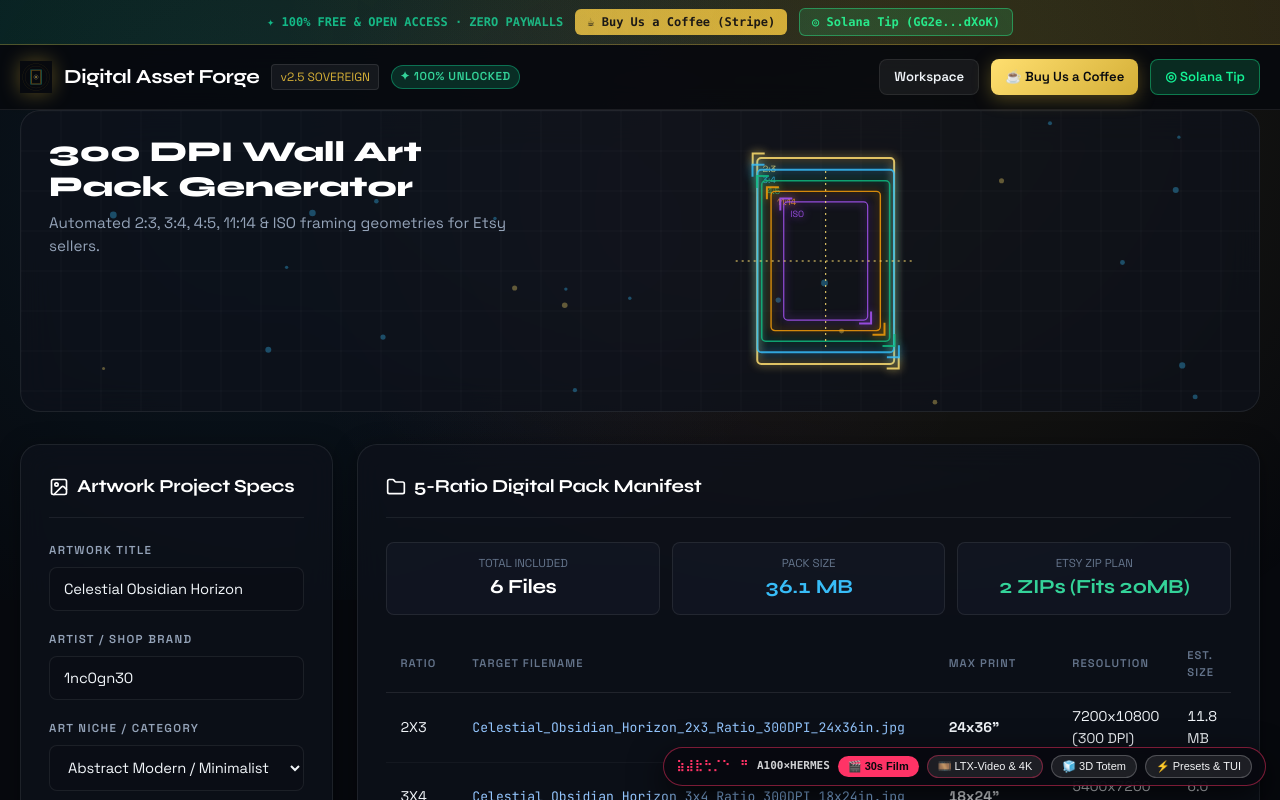
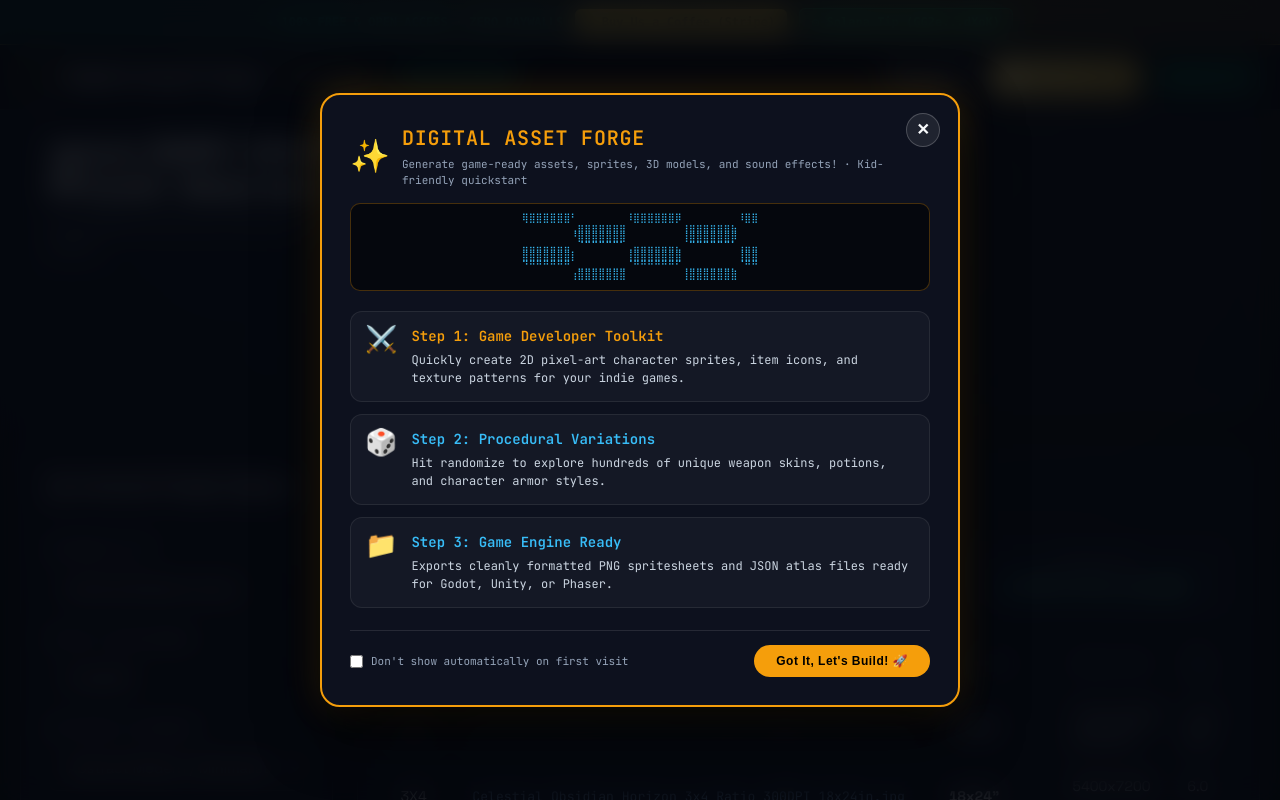
Before and after one commit to 1nc0gn30/digital-asset-forge, a website: page public/index.html in a window 1280 px wide. Shown: the top 800 px of the page. Drawn offline with Linux system fonts and the light colour scheme.

Commit message:
feat: add kid-friendly tutorial modal with live Braille wave, remove A100 bar

```diff
--- a/public/index.html
+++ b/public/index.html
@@ -303,6 +303,22 @@
 
   <script src="/hero_canvas.js"></script>
   <script src="/app.js"></script>
-  <script src="/assets/sovereign-upgrade.js" defer></script>
+
+
+  <script src="/sovereign_tutorial.js"></script>
+  <script>
+    window.addEventListener("DOMContentLoaded", function() {
+      if (window.createSovereignTutorial) {
+        window.createSovereignTutorial({
+          toolId: "digital-asset-forge",
+          toolName: "Digital Asset Forge",
+          tagline: "Generate game-ready assets, sprites, 3D models, and sound effects!",
+          accentColor: "#F59E0B",
+          steps: [{"icon": "\u2694\ufe0f", "title": "Game Developer Toolkit", "desc": "Quickly create 2D pixel-art character sprites, item icons, and texture patterns for your indie games."}, {"icon": "\ud83c\udfb2", "title": "Procedural Variations", "desc": "Hit randomize to explore hundreds of unique weapon skins, potions, and character armor styles."}, {"icon": "\ud83d\udcc1", "title": "Game Engine Ready", "desc": "Exports cleanly formatted PNG spritesheets and JSON atlas files ready for Godot, Unity, or Phaser."}]
+        });
+      }
+    });
+  </script>
+
 </body>
 </html>
--- /dev/null
+++ b/public/sovereign_tutorial.js
@@ -0,0 +1,136 @@
+/**
+ * Sovereign Reusable Kid-Friendly Tutorial & Braille/ASCII Magic Engine
+ * Author: Neal Frazier Tech (@1nc0gn30) • NullAI Platform
+ */
+(function() {
+  if (window.__SOVEREIGN_TUTORIAL_ATTACHED__) return;
+  window.__SOVEREIGN_TUTORIAL_ATTACHED__ = true;
+
+  window.createSovereignTutorial = function(config) {
+    const {
+      toolId,
+      toolName,
+      tagline,
+      steps, // [{ icon, title, desc }]
+      accentColor = "#FFB800"
+    } = config;
+
+    // Check if modal already exists
+    if (document.getElementById(`sovTutorial-${toolId}`)) return;
+
+    // Remove any legacy floating A100 bar
+    const oldA100 = document.getElementById('zoth-sovereign-a100-bar');
+    if (oldA100) oldA100.remove();
+
+    // Create modal HTML
+    const modal = document.createElement('div');
+    modal.id = `sovTutorial-${toolId}`;
+    modal.style.cssText = 'display:none; position:fixed; inset:0; z-index:999999; background:rgba(4,6,12,0.85); backdrop-filter:blur(14px); align-items:center; justify-content:center; padding:18px; box-sizing:border-box;';
+
+    const stepsHtml = steps.map((s, idx) => `
+      <div style="display:flex; gap:14px; background:rgba(255,255,255,0.03); border:1px solid rgba(255,255,255,0.08); border-radius:12px; padding:14px; align-items:flex-start;">
+        <span style="font-size:26px; line-height:1;">${s.icon}</span>
+        <div>
+          <h4 style="margin:0 0 4px; color:${idx === 0 ? accentColor : '#38BDF8'}; font-size:14px; font-weight:700;">Step ${idx + 1}: ${s.title}</h4>
+          <p style="margin:0; color:#CBD5E1; font-size:12px; line-height:1.5;">${s.desc}</p>
+        </div>
+      </div>
+    `).join('');
+
+    modal.innerHTML = `
+      <div style="background:#0D111E; border:2px solid ${accentColor}; border-radius:20px; max-width:640px; width:100%; max-height:90vh; overflow-y:auto; box-shadow:0 24px 60px rgba(0,0,0,0.8), 0 0 35px ${accentColor}33; padding:28px; color:#F8FAFC; position:relative; font-family:ui-monospace, 'JetBrains Mono', SFMono-Regular, monospace; box-sizing:border-box;">
+
+        <button id="sovCloseBtn-${toolId}" style="position:absolute; top:18px; right:18px; background:rgba(255,255,255,0.08); border:1px solid rgba(255,255,255,0.2); color:#F8FAFC; width:34px; height:34px; border-radius:50%; font-size:16px; cursor:pointer; font-weight:bold; display:flex; align-items:center; justify-content:center;">✕</button>
+
+        <div style="display:flex; align-items:center; gap:12px; margin-bottom:14px;">
+          <span style="font-size:32px;">✨</span>
+          <div>
+            <h2 style="margin:0; font-size:20px; font-weight:800; color:${accentColor}; text-transform:uppercase; letter-spacing:0.04em;">${toolName}</h2>
+            <p style="margin:3px 0 0; color:#94A3B8; font-size:11px;">${tagline} · Kid-friendly quickstart</p>
+          </div>
+        </div>
+
+        <!-- Live ASCII / Braille Magic Stage -->
+        <div style="background:#05070D; border:1px solid ${accentColor}44; border-radius:10px; padding:10px; margin-bottom:20px; text-align:center; overflow:hidden;">
+          <pre id="sovBrailleCanvas-${toolId}" style="font-size:9.5px; line-height:9.5px; color:#38BDF8; margin:0; font-family:monospace; white-space:pre;"></pre>
+        </div>
+
+        <!-- Steps List -->
+        <div style="display:flex; flex-direction:column; gap:12px;">
+          ${stepsHtml}
+        </div>
+
+        <div style="margin-top:22px; display:flex; justify-content:space-between; align-items:center; padding-top:14px; border-top:1px solid rgba(255,255,255,0.1); flex-wrap:wrap; gap:12px;">
+          <label style="display:flex; align-items:center; gap:8px; font-size:11px; color:#94A3B8; cursor:pointer;">
+            <input type="checkbox" id="sovDontShow-${toolId}" style="cursor:pointer;"> Don't show automatically on first visit
+          </label>
+          <button id="sovActionBtn-${toolId}" style="background:${accentColor}; color:#000; border:none; padding:9px 22px; border-radius:999px; font-weight:800; font-size:12px; cursor:pointer; letter-spacing:0.04em;">Got It, Let's Build! 🚀</button>
+        </div>
+
+      </div>
+    `;
+
+    document.body.appendChild(modal);
+
+    let animInterval = null;
+    let tick = 0;
+
+    function renderBrailleWave() {
+      const el = document.getElementById(`sovBrailleCanvas-${toolId}`);
+      if (!el) return;
+      tick += 0.16;
+      const W = 34, H = 7;
+      let out = '';
+      for (let y = 0; y < H; y++) {
+        for (let x = 0; x < W; x++) {
+          let mask = 0;
+          const dots = [
+            [0,0,0x01],[0,1,0x02],[0,2,0x04],[0,3,0x40],
+            [1,0,0x08],[1,1,0x10],[1,2,0x20],[1,3,0x80]
+          ];
+          for (let d = 0; d < 8; d++) {
+            const px = x * 2 + dots[d][0];
+            const py = y * 4 + dots[d][1];
+            const v = Math.sin(px * 0.2 + tick) * Math.cos(py * 0.35 + tick);
+            if (v > 0.08) mask |= dots[d][2];
+          }
+          out += String.fromCharCode(0x2800 | mask);
+        }
+        out += '\n';
+      }
+      el.textContent = out;
+    }
+
+    function openModal() {
+      modal.style.display = 'flex';
+      if (!animInterval) {
+        animInterval = setInterval(renderBrailleWave, 55);
+      }
+    }
+
+    function closeModal() {
+      modal.style.display = 'none';
+      if (animInterval) {
+        clearInterval(animInterval);
+        animInterval = null;
+      }
+      const chk = document.getElementById(`sovDontShow-${toolId}`);
+      if (chk && chk.checked) {
+        localStorage.setItem(`sov_tutorial_seen_${toolId}`, 'true');
+      }
+    }
+
+    document.getElementById(`sovCloseBtn-${toolId}`).addEventListener('click', closeModal);
+    document.getElementById(`sovActionBtn-${toolId}`).addEventListener('click', closeModal);
+
+    // Auto-launch if not seen
+    if (!localStorage.getItem(`sov_tutorial_seen_${toolId}`)) {
+      setTimeout(openModal, 600);
+    }
+
+    return {
+      open: openModal,
+      close: closeModal
+    };
+  };
+})();
```
